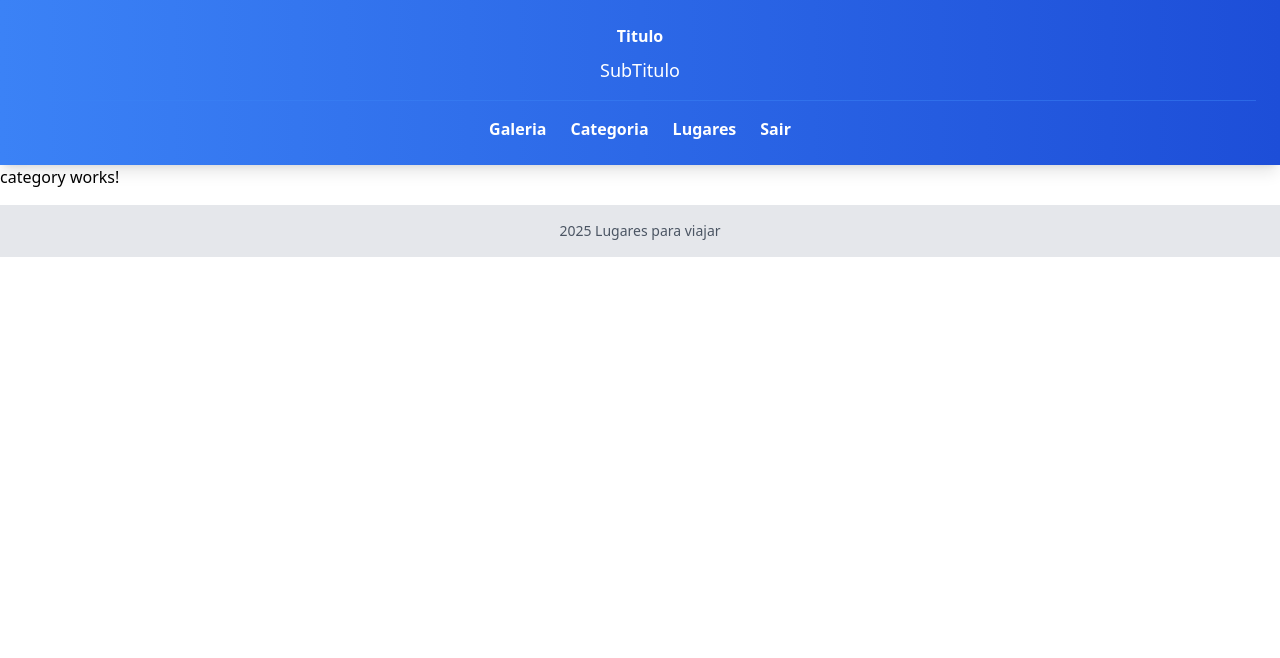
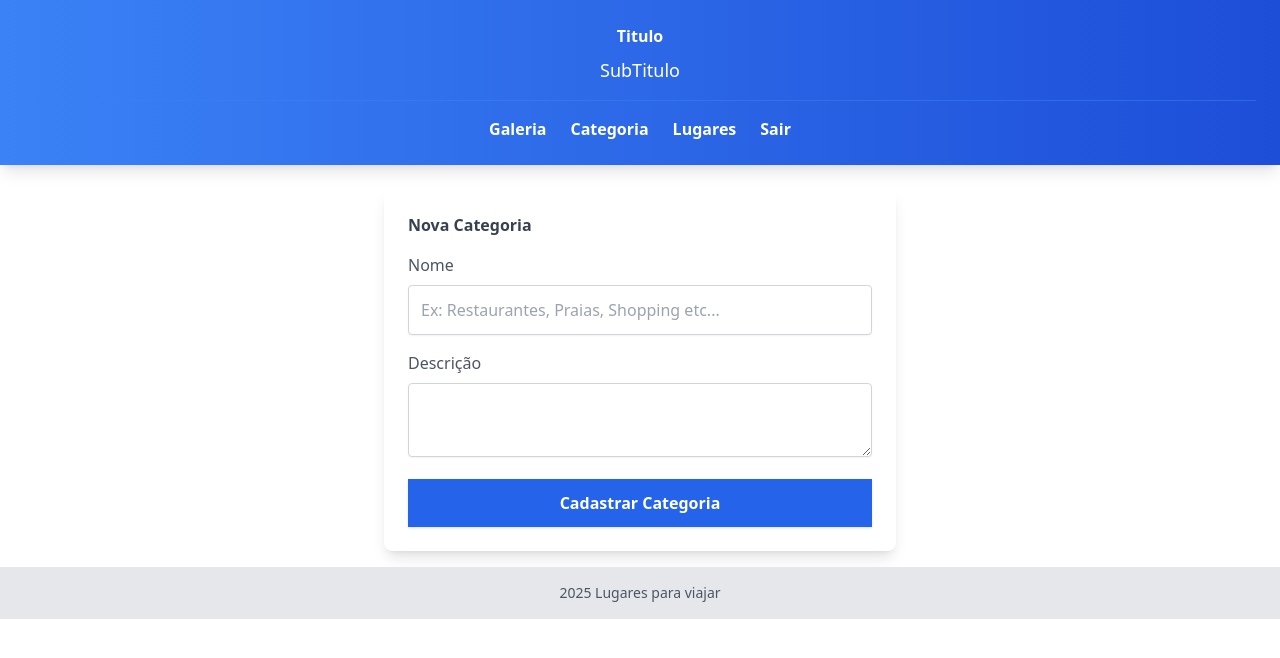
Before and after one commit to maikonmuniz/travel-system, an Angular app: page / in a window 1280 px wide. Shown: the top 658 px of the page. Built offline with nearby package versions, Linux system fonts and the light colour scheme.

Commit message:
feat: create layout forms

```diff
--- a/src/app/categories/category/category.component.html
+++ b/src/app/categories/category/category.component.html
@@ -1 +1,27 @@
-<p>category works!</p>
+<div class="p-6 max-w-lg mx-auto bg-white shadow-lg rounded-lg mt-6">
+    <h2 class="text-2x1 font-semibold text-gray-700 mb-4">Nova Categoria</h2>
+
+    <form id="category-form">
+        <div class="mb-4">
+            <label class="block text-gray-600 font-medium mb-2">Nome</label>
+            <input
+                type="text"
+                id="name"
+                placeholder="Ex: Restaurantes, Praias, Shopping etc..."
+                class="w-full p-3 border border-gray-300 rounded shadow-sm focus:outline-none focus:ring focus:ring-blue-400"
+                />
+        </div>
+
+        <div class="mb-4">
+            <label class="block text-gray-600 font-medium mb-2">Descrição</label>
+            <textarea
+                id="description"
+                name="description"
+                placeholder="Ex: Restaurantes, Praias, Shopping etc..."
+                class="w-full p-3 border border-gray-300 rounded shadow-sm focus:outline-none focus:ring focus:ring-blue-400"
+                >
+            </textarea>
+        </div>
+        <button type="submit" class="w-full bg-blue-600 text-white font-semibold p-3 shadow hover:bg-blue-700">Cadastrar Categoria</button>
+    </form>
+</div>
```
